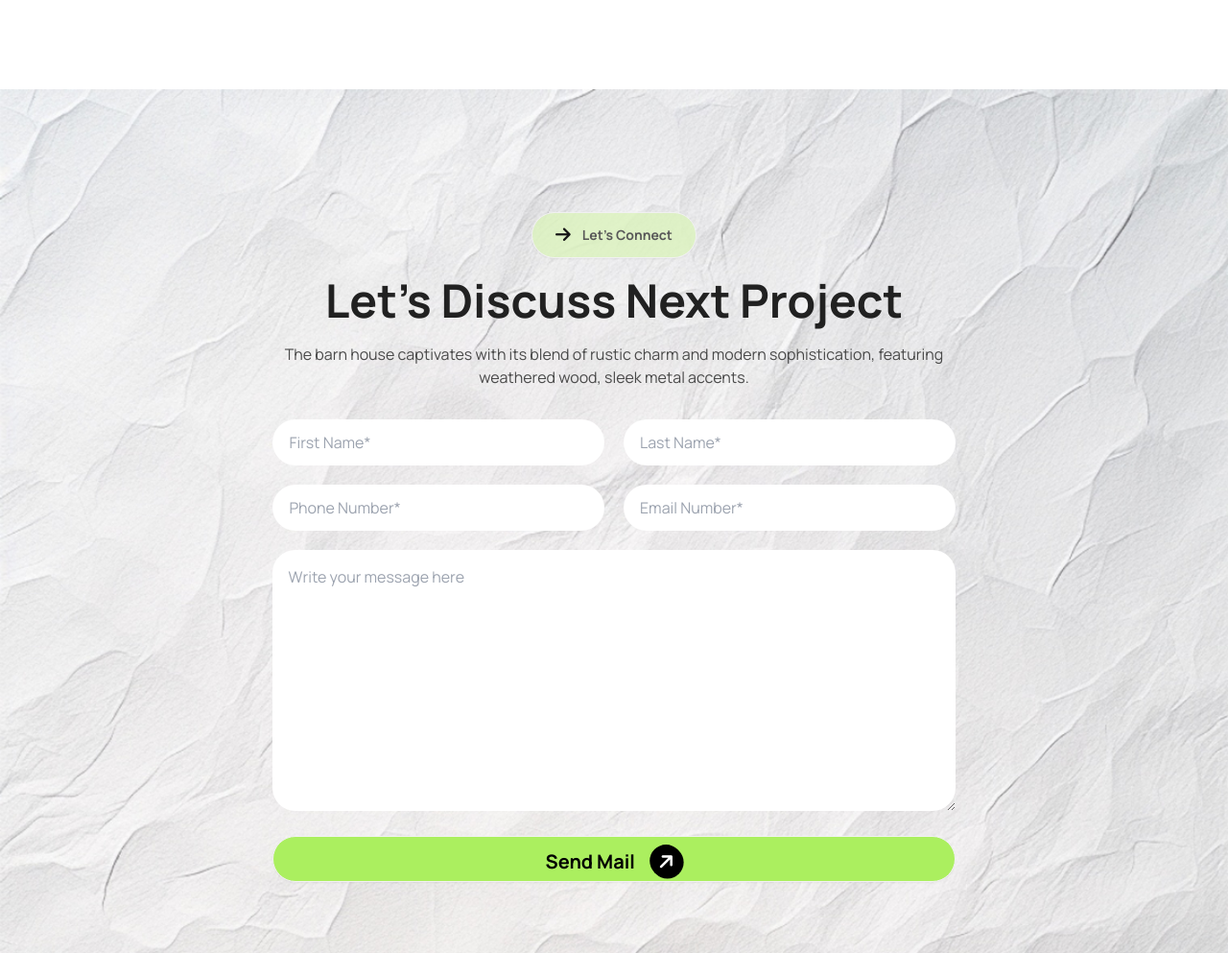
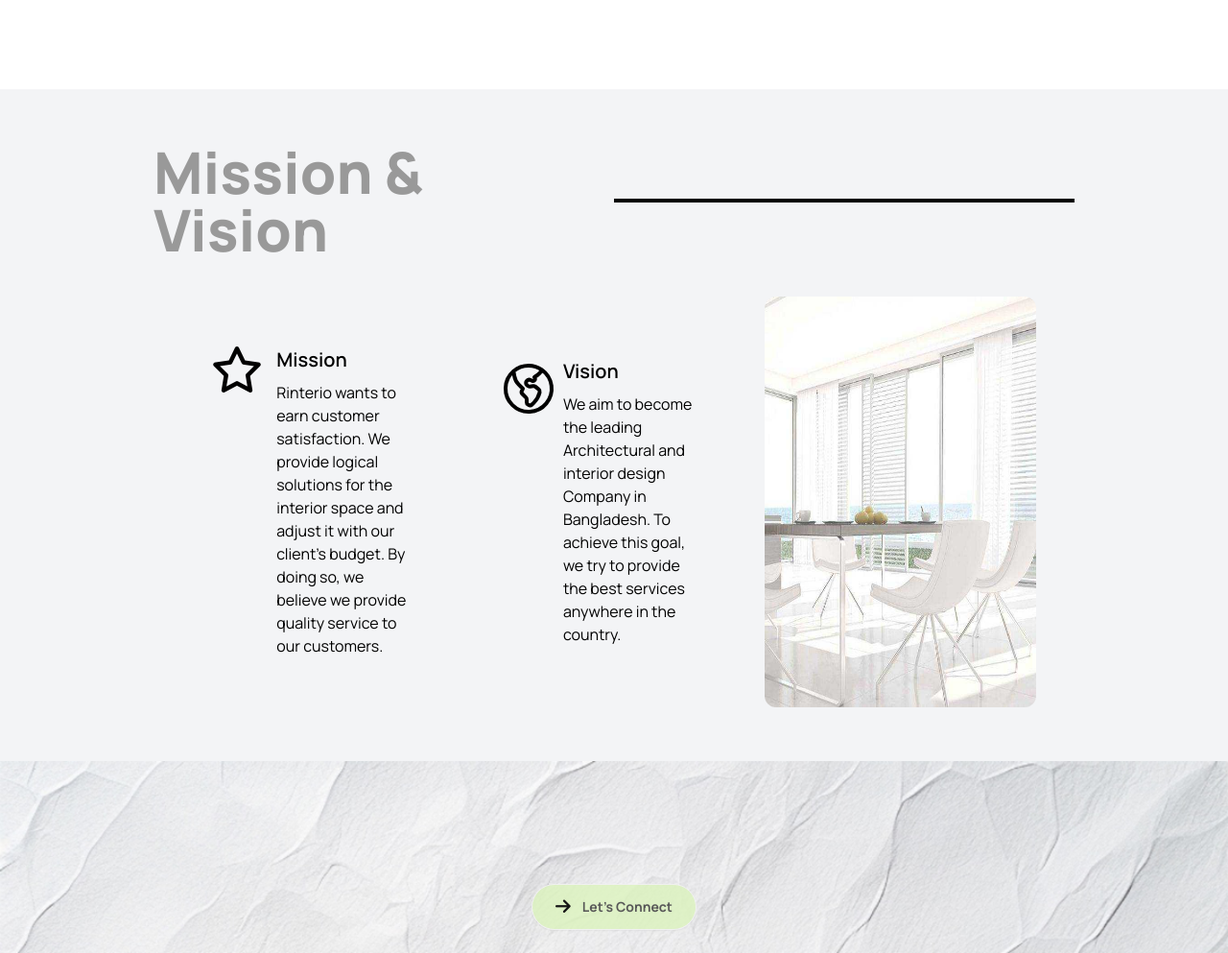
Before and after one commit to Yead191/assignment-3, a plain HTML site: page index.html in a window 1280 px wide. Shown: the part 3375-4368 px from the top of the page at 96% size. Drawn offline with nearby package versions, Linux system fonts and the light colour scheme.

Commit message:
design complete

```diff
--- a/index.html
+++ b/index.html
@@ -338,7 +338,56 @@
 
         </div>
     </section>
-<!-- challenge section -->
+<!-- challenge section mission and vision -->
+ <section class="bg-gray-100 py-12 md:py-14 lg:px-40   px-5 md:px-10 ">
+    <div class="grid grid-cols-2 items-center mb-10">
+        <h1 class="text-[#999999] font-extrabold text-4xl md:text-5xl lg:text-6xl ">Mission & <br>Vision</h1>
+
+        <hr class="border border-2 border-black">
+    </div>
+    <div class="lg:w-11/12 mx-auto   ">
+        <div class="grid grid-cols-1 md:grid-cols-2 lg:grid-cols-3 gap-4 items-center">
+            <div class=" text-primary-content flex  rounded-2xl p-5 shadow-2xl lg:shadow-none  hover:shadow-2xl items-start gap-4">
+                <div class="w-1/12 ">
+                    <i class="fa-regular fa-star text-5xl text-black pt-8"></i>
+
+                </div>
+
+
+                <div class="card-body text-black">
+
+                    <h2 class="card-title">Mission</h2>
+                    <p class="text-gray-1 mx-auto leading-6">Rinterio wants to earn customer satisfaction. We provide logical solutions for the interior space and adjust it with our client's budget. By doing so, we believe we provide quality service to our customers.</p>
+
+                </div>
+            </div>
+            <div class=" text-primary-content flex  rounded-2xl p-5 shadow-2xl lg:shadow-none   hover:shadow-2xl items-start gap-4">
+                <div class="w-1/12 pt-8">
+                    <svg xmlns="http://www.w3.org/2000/svg" fill="none" viewBox="0 0 24 24" stroke-width="1.5" stroke="black" class="size-16">
+                        <path stroke-linecap="round" stroke-linejoin="round" d="m6.115 5.19.319 1.913A6 6 0 0 0 8.11 10.36L9.75 12l-.387.775c-.217.433-.132.956.21 1.298l1.348 1.348c.21.21.329.497.329.795v1.089c0 .426.24.815.622 1.006l.153.076c.433.217.956.132 1.298-.21l.723-.723a8.7 8.7 0 0 0 2.288-4.042 1.087 1.087 0 0 0-.358-1.099l-1.33-1.108c-.251-.21-.582-.299-.905-.245l-1.17.195a1.125 1.125 0 0 1-.98-.314l-.295-.295a1.125 1.125 0 0 1 0-1.591l.13-.132a1.125 1.125 0 0 1 1.3-.21l.603.302a.809.809 0 0 0 1.086-1.086L14.25 7.5l1.256-.837a4.5 4.5 0 0 0 1.528-1.732l.146-.292M6.115 5.19A9 9 0 1 0 17.18 4.64M6.115 5.19A8.965 8.965 0 0 1 12 3c1.929 0 3.716.607 5.18 1.64" />
+                      </svg>
+
+
+                </div>
+
+
+                <div class="card-body text-black">
+
+                    <h2 class="card-title">Vision</h2>
+                    <p class="text-gray-1 mx-auto leading-6">We aim to become the leading Architectural and interior design Company in Bangladesh. To achieve this goal, we try to provide the best services anywhere in the country.</p>
+
+                </div>
+            </div>
+
+            <!-- img -->
+            <img class="h-full w-full rounded-xl md:hidden lg:block " src="assets/mission.jpg" alt="">
+        </div>
+
+
+    </div>
+
+
+ </section>
 
 
 
```
Also changed, not shown: assets/mission.jpg (added).
